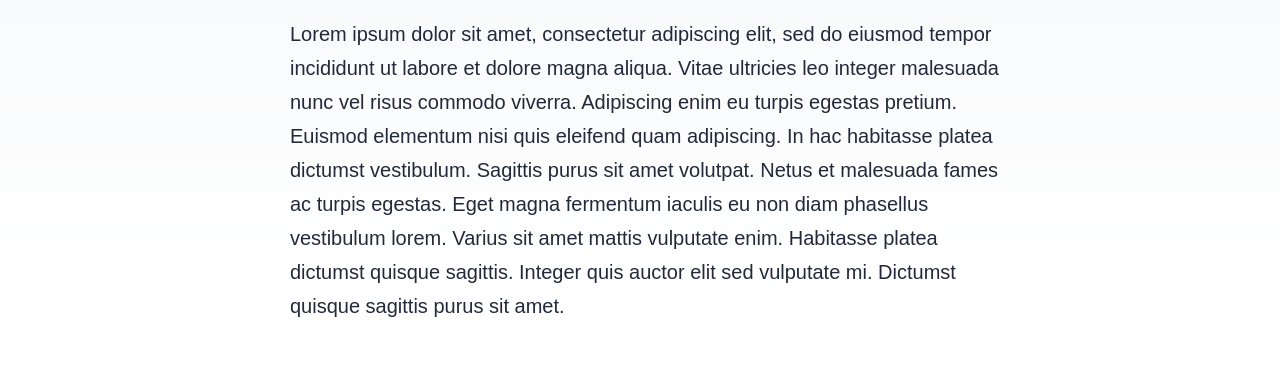
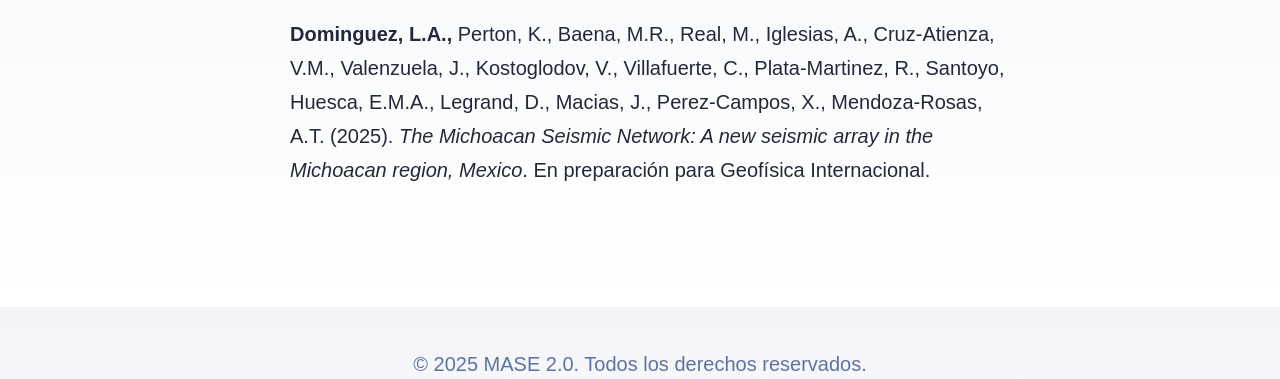
Before and after one commit to mariomttz/mase, an Astro site: page /msn/publications in a window 1280 px wide. Shown: the part 316-695 px from the top of the page. Built offline with nearby package versions, Linux system fonts and the light colour scheme; Astro itself is replaced by a stand-in of ours; a web font is replaced by a local one.

Commit message:
updating publications

```diff
--- a/src/pages/publications.astro
+++ b/src/pages/publications.astro
@@ -9,14 +9,23 @@ import Layout from "../layouts/Generic.astro";
   heroImage=""
 >
   <p>
-    Lorem ipsum dolor sit amet, consectetur adipiscing elit, sed do eiusmod
-    tempor incididunt ut labore et dolore magna aliqua. Vitae ultricies leo
-    integer malesuada nunc vel risus commodo viverra. Adipiscing enim eu turpis
-    egestas pretium. Euismod elementum nisi quis eleifend quam adipiscing. In
-    hac habitasse platea dictumst vestibulum. Sagittis purus sit amet volutpat.
-    Netus et malesuada fames ac turpis egestas. Eget magna fermentum iaculis eu
-    non diam phasellus vestibulum lorem. Varius sit amet mattis vulputate enim.
-    Habitasse platea dictumst quisque sagittis. Integer quis auctor elit sed
-    vulputate mi. Dictumst quisque sagittis purus sit amet.
+
+    <strong>Dominguez, L.A.,</strong>
+    Perton, K.,
+    Baena, M.R.,
+    Real, M.,
+    Iglesias, A.,
+    Cruz-Atienza, V.M.,
+    Valenzuela, J.,
+    Kostoglodov, V.,
+    Villafuerte, C.,
+    Plata-Martinez, R.,
+    Santoyo, Huesca, E.M.A.,
+    Legrand, D.,
+    Macias, J.,
+    Perez-Campos, X.,
+    Mendoza-Rosas, A.T.
+   (2025). <i>The Michoacan Seismic Network: A new seismic array in the Michoacan region, Mexico</i>.
+   En preparación para Geofísica Internacional.
   </p>
 </Layout>
```
